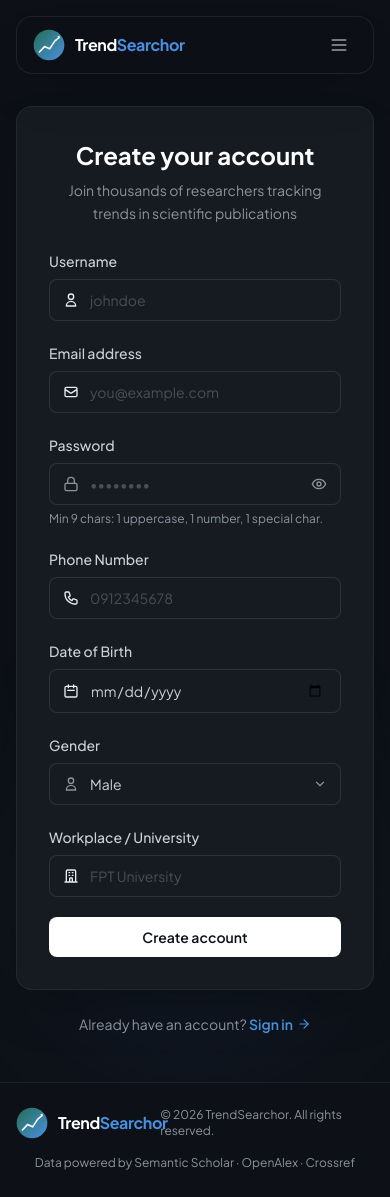
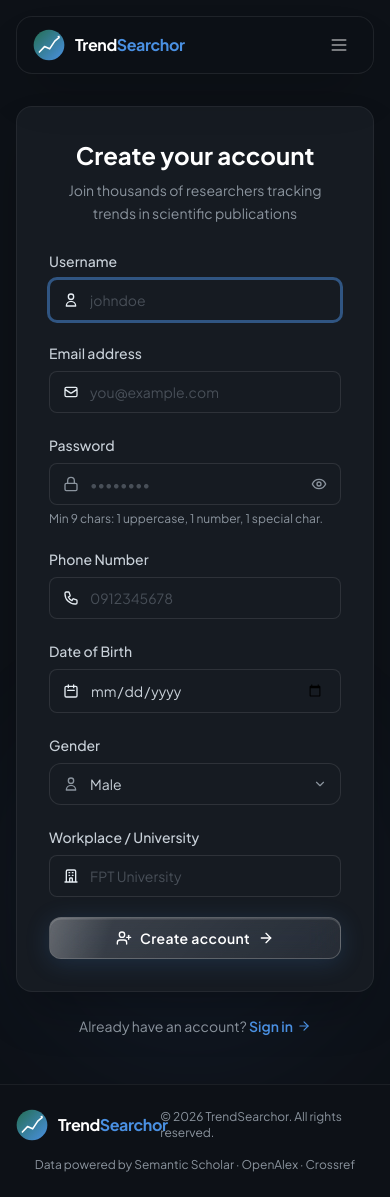
Before and after one commit to FeliCd/TrendSearchor-fe, a React (Vite) app: page /register in a window 390 px wide. Built offline with nearby package versions, Linux system fonts and the light colour scheme; no server answers.

Commit message:
update : singUp UI

```diff
--- a/src/pages/RegisterForm.jsx
+++ b/src/pages/RegisterForm.jsx
@@ -1,28 +1,216 @@
-import { ChevronDown } from 'lucide-react';
+import { ChevronDown, ArrowRight, UserPlus } from 'lucide-react';
+import { motion, AnimatePresence } from 'framer-motion';
 import FormInput from '@/components/ui/FormInput';
 import PasswordInput from '@/components/ui/PasswordInput';
 import LoadingSpinner from '@/components/ui/LoadingSpinner';
 
-export default function RegisterForm({ formData, errors, isLoading, handleChange, handleSubmit }) {
+const containerVariants = {
+    hidden: {},
+    visible: {
+        transition: { staggerChildren: 0.07, delayChildren: 0.05 },
+    },
+};
 
+const itemVariants = {
+    hidden: { opacity: 0, y: 14 },
+    visible: {
+        opacity: 1,
+        y: 0,
+        transition: { duration: 0.45, ease: [0.22, 1, 0.36, 1] },
+    },
+};
+
+/* ─── Glassmorphism Submit Button ────────────────────────────────────────── */
+function GlassSubmitButton({ isLoading }) {
     return (
-    <form className="space-y-5" onSubmit={handleSubmit}>
+        <motion.button
+            type="submit"
+            disabled={isLoading}
+            whileHover={!isLoading ? { scale: 1.018, y: -1 } : {}}
+            whileTap={!isLoading ? { scale: 0.975 } : {}}
+            transition={{ type: 'spring', stiffness: 400, damping: 22 }}
+            style={{
+                background:
+                    'linear-gradient(135deg, rgba(255,255,255,0.18) 0%, rgba(255,255,255,0.08) 100%)',
+                backdropFilter: 'blur(16px) saturate(180%)',
+                WebkitBackdropFilter: 'blur(16px) saturate(180%)',
+                border: '1px solid rgba(255,255,255,0.22)',
+                boxShadow:
+                    '0 4px 24px rgba(74,144,226,0.18), 0 1.5px 0 rgba(255,255,255,0.14) inset',
+            }}
+            className="
+        relative w-full py-2.5 px-4 rounded-xl
+        text-sm font-semibold text-white tracking-wide
+        disabled:opacity-40 disabled:cursor-not-allowed
+        flex items-center justify-center gap-2 mt-2
+        overflow-hidden group
+      "
+        >
+            {/* Shimmer sweep on hover */}
+            <motion.span
+                aria-hidden
+                className="pointer-events-none absolute inset-0"
+                style={{
+                    background:
+                        'linear-gradient(105deg, transparent 40%, rgba(255,255,255,0.18) 50%, transparent 60%)',
+                    backgroundSize: '200% 100%',
+                }}
+                initial={{ backgroundPosition: '-100% 0' }}
+                whileHover={{ backgroundPosition: '200% 0' }}
+                transition={{ duration: 0.55, ease: 'easeInOut' }}
+            />
+
+            {/* Blue glow accent */}
+            <span
+                aria-hidden
+                className="pointer-events-none absolute inset-0 rounded-xl opacity-0 group-hover:opacity-100 transition-opacity duration-300"
+                style={{ boxShadow: '0 0 22px rgba(74,144,226,0.35) inset' }}
+            />
+
+            <AnimatePresence mode="wait" initial={false}>
+                {isLoading ? (
+                    <motion.span
+                        key="loading"
+                        initial={{ opacity: 0 }}
+                        animate={{ opacity: 1 }}
+                        exit={{ opacity: 0 }}
+                        className="flex items-center gap-2"
+                    >
+                        <LoadingSpinner label="Creating account..." />
+                    </motion.span>
+                ) : (
+                    <motion.span
+                        key="label"
+                        initial={{ opacity: 0 }}
+                        animate={{ opacity: 1 }}
+                        exit={{ opacity: 0 }}
+                        className="flex items-center gap-2"
+                    >
+                        <UserPlus className="w-4 h-4" />
+                        Create account
+                        <motion.span
+                            animate={{ x: [0, 3, 0] }}
+                            transition={{
+                                repeat: Infinity,
+                                repeatDelay: 2.5,
+                                duration: 0.6,
+                                ease: 'easeInOut',
+                            }}
+                        >
+                            <ArrowRight className="w-4 h-4" />
+                        </motion.span>
+                    </motion.span>
+                )}
+            </AnimatePresence>
+        </motion.button>
+    );
+}
+
+/* ─── Gender Select ──────────────────────────────────────────────────────── */
+function GenderSelect({ value, onChange, error }) {
+    return (
+        <motion.div variants={itemVariants} className="space-y-1.5">
+            <label htmlFor="gender" className="text-sm font-medium text-[#c9d1d9]">
+                Gender
+            </label>
+            <div className="relative">
+                <div className="absolute inset-y-0 left-0 pl-3.5 flex items-center pointer-events-none">
+                    <svg
+                        className={`w-4 h-4 ${error ? 'text-red-400/60' : 'text-[#8b949e]'}`}
+                        fill="none"
+                        stroke="currentColor"
+                        viewBox="0 0 24 24"
+                    >
+                        <path
+                            strokeLinecap="round"
+                            strokeLinejoin="round"
+                            strokeWidth={2}
+                            d="M16 7a4 4 0 11-8 0 4 4 0 018 0zM12 14a7 7 0 00-7 7h14a7 7 0 00-7-7z"
+                        />
+                    </svg>
+                </div>
+                <select
+                    id="gender"
+                    name="gender"
+                    value={value}
+                    onChange={onChange}
+                    className={`w-full pl-10 pr-9 py-2.5 bg-[#161b22] border rounded-xl text-[#c9d1d9] text-sm
+            placeholder:text-[#484f58] focus:outline-none focus:ring-2 transition-all appearance-none cursor-pointer ${
+                        error
+                            ? 'border-red-500/50 focus:ring-red-500/30 focus:border-red-500/50'
+                            : 'border-white/10 focus:ring-[#4A90E2]/50 focus:border-[#4A90E2]/50'
+                    }`}
+                >
+                    <option value="" disabled className="text-[#484f58] bg-[#0d1117]">
+                        Select gender
+                    </option>
+                    <option value="MALE" className="bg-[#0d1117]">Male</option>
+                    <option value="FEMALE" className="bg-[#0d1117]">Female</option>
+                    <option value="OTHERS" className="bg-[#0d1117]">Others</option>
+                </select>
+                <div className="absolute inset-y-0 right-0 pr-3.5 flex items-center pointer-events-none text-[#8b949e]">
+                    <ChevronDown className="w-3.5 h-3.5" />
+                </div>
+            </div>
+            <AnimatePresence>
+                {error && (
+                    <motion.p
+                        key="gender-error"
+                        initial={{ opacity: 0, y: -4 }}
+                        animate={{ opacity: 1, y: 0 }}
+                        exit={{ opacity: 0, y: -4 }}
+                        transition={{ duration: 0.2 }}
+                        className="text-xs text-red-400 mt-1"
+                    >
+                        {error}
+                    </motion.p>
+                )}
+            </AnimatePresence>
+        </motion.div>
+    );
+}
+
+/* ─── Register Form ──────────────────────────────────────────────────────── */
+export default function RegisterForm({
+                                         formData,
+                                         errors,
+                                         isLoading,
+                                         handleChange,
+                                         handleSubmit,
+                                     }) {
+    return (
+        <motion.form
+            className="space-y-5"
+            onSubmit={handleSubmit}
+            variants={containerVariants}
+            initial="hidden"
+            animate="visible"
+        >
             <div className="grid grid-cols-1 gap-5 sm:grid-cols-2">
 
+                {/* Username */}
+                <motion.div variants={itemVariants}>
                     <FormInput
                         id="username"
                         name="username"
                         label="Username"
                         placeholder="johndoe"
                         value={formData.username}
+                        onChange={handleChange}
                         icon={() => (
                             <svg className="w-4 h-4" fill="none" stroke="currentColor" viewBox="0 0 24 24">
-              <path strokeLinecap="round" strokeLinejoin="round" strokeWidth={2} d="M16 7a4 4 0 11-8 0 4 4 0 018 0zM12 14a7 7 0 00-7 7h14a7 7 0 00-7-7z" />
+                                <path strokeLinecap="round" strokeLinejoin="round" strokeWidth={2}
+                                      d="M16 7a4 4 0 11-8 0 4 4 0 018 0zM12 14a7 7 0 00-7 7h14a7 7 0 00-7-7z" />
                             </svg>
                         )}
+                        autoFocus
+                        autoComplete="username"
                         error={errors.username}
                     />
+                </motion.div>
 
+                {/* Email */}
+                <motion.div variants={itemVariants}>
                     <FormInput
                         id="mail"
                         name="mail"
@@ -30,14 +218,20 @@ export default function RegisterForm({ formData, errors, isLoading, handleChange
                         label="Email address"
                         placeholder="you@example.com"
                         value={formData.mail}
+                        onChange={handleChange}
                         icon={() => (
                             <svg className="w-4 h-4" fill="none" stroke="currentColor" viewBox="0 0 24 24">
-              <path strokeLinecap="round" strokeLinejoin="round" strokeWidth={2} d="M3 8l7.89 5.26a2 2 0 002.22 0L21 8M5 19h14a2 2 0 002-2V7a2 2 0 00-2-2H5a2 2 0 00-2 2v10a2 2 0 002 2z" />
+                                <path strokeLinecap="round" strokeLinejoin="round" strokeWidth={2}
+                                      d="M3 8l7.89 5.26a2 2 0 002.22 0L21 8M5 19h14a2 2 0 002-2V7a2 2 0 00-2-2H5a2 2 0 00-2 2v10a2 2 0 002 2z" />
                             </svg>
                         )}
+                        autoComplete="email"
                         error={errors.mail}
                     />
+                </motion.div>
 
+                {/* Password */}
+                <motion.div variants={itemVariants}>
                     <PasswordInput
                         id="password"
                         name="password"
@@ -46,9 +240,16 @@ export default function RegisterForm({ formData, errors, isLoading, handleChange
                         onChange={handleChange}
                         error={errors.password}
                         autoComplete="new-password"
-          helperText={errors.password ? undefined : 'Min 9 chars: 1 uppercase, 1 number, 1 special char.'}
+                        helperText={
+                            errors.password
+                                ? undefined
+                                : 'Min 9 chars: 1 uppercase, 1 number, 1 special char.'
+                        }
                     />
+                </motion.div>
 
+                {/* Phone */}
+                <motion.div variants={itemVariants}>
                     <FormInput
                         id="phone"
                         name="phone"
@@ -56,88 +257,69 @@ export default function RegisterForm({ formData, errors, isLoading, handleChange
                         label="Phone Number"
                         placeholder="0912345678"
                         value={formData.phone}
+                        onChange={handleChange}
                         icon={() => (
                             <svg className="w-4 h-4" fill="none" stroke="currentColor" viewBox="0 0 24 24">
-              <path strokeLinecap="round" strokeLinejoin="round" strokeWidth={2} d="M3 5a2 2 0 012-2h3.28a1 1 0 01.948.684l1.498 4.493a1 1 0 01-.502 1.21l-2.257 1.13a11.042 11.042 0 005.516 5.516l1.13-2.257a1 1 0 011.21-.502l4.493 1.498a1 1 0 01.684.949V19a2 2 0 01-2 2h-1C9.716 21 3 14.284 3 6V5z" />
+                                <path strokeLinecap="round" strokeLinejoin="round" strokeWidth={2}
+                                      d="M3 5a2 2 0 012-2h3.28a1 1 0 01.948.684l1.498 4.493a1 1 0 01-.502 1.21l-2.257 1.13a11.042 11.042 0 005.516 5.516l1.13-2.257a1 1 0 011.21-.502l4.493 1.498a1 1 0 01.684.949V19a2 2 0 01-2 2h-1C9.716 21 3 14.284 3 6V5z" />
                             </svg>
                         )}
+                        autoComplete="tel"
                         error={errors.phone}
                     />
+                </motion.div>
 
+                {/* Date of Birth */}
+                <motion.div variants={itemVariants}>
                     <FormInput
                         id="dob"
                         name="dob"
                         type="date"
                         label="Date of Birth"
                         value={formData.dob}
+                        onChange={handleChange}
                         icon={() => (
                             <svg className="w-4 h-4" fill="none" stroke="currentColor" viewBox="0 0 24 24">
-              <path strokeLinecap="round" strokeLinejoin="round" strokeWidth={2} d="M8 7V3m8 4V3m-9 8h10M5 21h14a2 2 0 002-2V7a2 2 0 00-2-2H5a2 2 0 00-2 2v12a2 2 0 002 2z" />
+                                <path strokeLinecap="round" strokeLinejoin="round" strokeWidth={2}
+                                      d="M8 7V3m8 4V3m-9 8h10M5 21h14a2 2 0 002-2V7a2 2 0 00-2-2H5a2 2 0 00-2 2v12a2 2 0 002 2z" />
                             </svg>
                         )}
                         error={errors.dob}
                     />
+                </motion.div>
 
-        {/* Gender select */}
-        <div className="space-y-1.5">
-          <label htmlFor="gender" className="text-sm font-medium text-[#c9d1d9]">Gender</label>
-          <div className="relative">
-            <div className="absolute inset-y-0 left-0 pl-3.5 flex items-center pointer-events-none">
-              <svg className={`w-4 h-4 ${errors.gender ? 'text-red-400/60' : 'text-[#8b949e]'}`} fill="none" stroke="currentColor" viewBox="0 0 24 24">
-                <path strokeLinecap="round" strokeLinejoin="round" strokeWidth={2} d="M16 7a4 4 0 11-8 0 4 4 0 018 0zM12 14a7 7 0 00-7 7h14a7 7 0 00-7-7z" />
-              </svg>
-            </div>
-            <select
-              id="gender"
-              name="gender"
+                {/* Gender */}
+                <GenderSelect
                     value={formData.gender}
                     onChange={handleChange}
-              className={`w-full pl-10 pr-4 py-2.5 bg-[#161b22] border rounded-lg text-[#c9d1d9] text-sm
-                placeholder:text-[#484f58] focus:outline-none focus:ring-2 transition-all appearance-none cursor-pointer ${
-                  errors.gender
-                    ? 'border-red-500/50 focus:ring-red-500/30 focus:border-red-500/50'
-                    : 'border-white/10 focus:ring-[#4A90E2]/50 focus:border-[#4A90E2]/50'
-                }`}
-            >
-              <option value="" disabled className="text-[#484f58]">Select gender</option>
-              <option value="MALE">Male</option>
-              <option value="FEMALE">Female</option>
-              <option value="OTHERS">Others</option>
-            </select>
-            <div className="absolute inset-y-0 right-0 pr-3.5 flex items-center pointer-events-none text-[#8b949e]">
-              <ChevronDown className="w-3.5 h-3.5" />
-            </div>
-          </div>
-          {errors.gender && <p className="text-xs text-red-400 mt-1">{errors.gender}</p>}
-        </div>
+                    error={errors.gender}
+                />
 
-        <div className="sm:col-span-2">
+                {/* Workplace — full width */}
+                <motion.div variants={itemVariants} className="sm:col-span-2">
                     <FormInput
                         id="workplace"
                         name="workplace"
                         label="Workplace / University"
                         placeholder="FPT University"
                         value={formData.workplace}
+                        onChange={handleChange}
                         icon={() => (
                             <svg className="w-4 h-4" fill="none" stroke="currentColor" viewBox="0 0 24 24">
-                <path strokeLinecap="round" strokeLinejoin="round" strokeWidth={2} d="M19 21V5a2 2 0 00-2-2H7a2 2 0 00-2 2v16m14 0h2m-2 0h-5m-9 0H3m2 0h5M9 7h1m-1 4h1m4-4h1m-1 4h1m-5 10v-5a1 1 0 011-1h2a1 1 0 011 1v5m-4 0h4" />
+                                <path strokeLinecap="round" strokeLinejoin="round" strokeWidth={2}
+                                      d="M19 21V5a2 2 0 00-2-2H7a2 2 0 00-2 2v16m14 0h2m-2 0h-5m-9 0H3m2 0h5M9 7h1m-1 4h1m4-4h1m-1 4h1m-5 10v-5a1 1 0 011-1h2a1 1 0 011 1v5m-4 0h4" />
                             </svg>
                         )}
                         error={errors.workplace}
                     />
-        </div>
+                </motion.div>
 
             </div>
 
-      <button
-        type="submit"
-        disabled={isLoading}
-        className="w-full py-2.5 px-4 rounded-lg text-sm font-semibold text-[#0d1117] bg-white
-          hover:bg-[#f0f6fc] disabled:opacity-50 disabled:cursor-not-allowed transition-all duration-200
-          flex items-center justify-center gap-2 mt-2"
-      >
-        {isLoading ? <LoadingSpinner label="Creating account..." /> : 'Create account'}
-      </button>
-    </form>
+            {/* Submit */}
+            <motion.div variants={itemVariants}>
+                <GlassSubmitButton isLoading={isLoading} />
+            </motion.div>
+        </motion.form>
     );
 }
```
Lines whose indentation alone changed are shown as unchanged.
